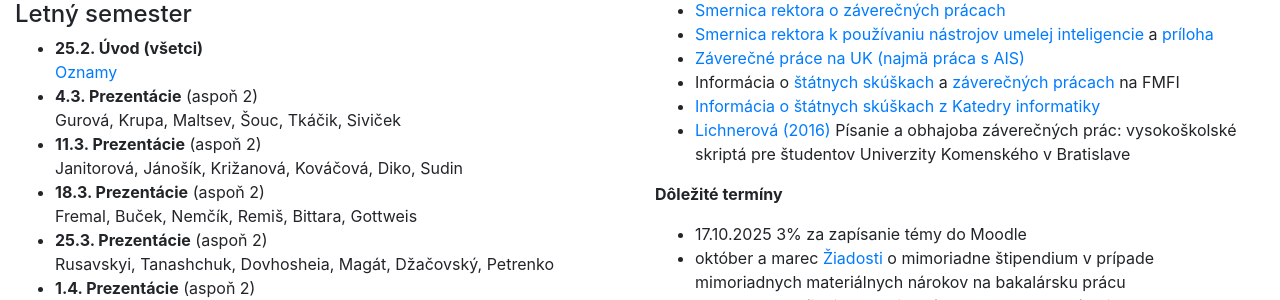
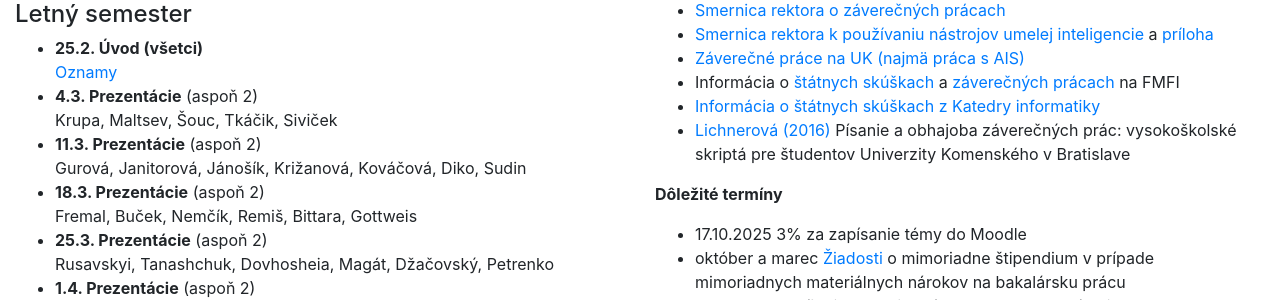
Before and after one commit to bbrejova/bcinf, a Jekyll site: the page built from index.md, in a window 1280 px wide. Shown: the part 175-475 px from the top of the page. Built offline with Jekyll 4.4.1, drawn with Linux system fonts in a browser that asks for light colours; nearby versions of some CDN libraries.

Commit message:
Update programu

```diff
--- a/index.md
+++ b/index.md
@@ -11,9 +11,9 @@ layout: index
 * **25.2. Úvod (všetci)**<br>
 [Oznamy](./Oznamy_február.md)
 * **4.3. Prezentácie** (aspoň 2)<br>
-Gurová, Krupa, Maltsev, Šouc, Tkáčik, Siviček
+Krupa, Maltsev, Šouc, Tkáčik, Siviček
 * **11.3. Prezentácie** (aspoň 2)<br>
-Janitorová, Jánošík, Križanová, Kováčová, Diko, Sudin
+Gurová, Janitorová, Jánošík, Križanová, Kováčová, Diko, Sudin
 * **18.3. Prezentácie** (aspoň 2)<br>
 Fremal, Buček, Nemčík, Remiš, Bittara, Gottweis
 * **25.3. Prezentácie** (aspoň 2)<br>
```
